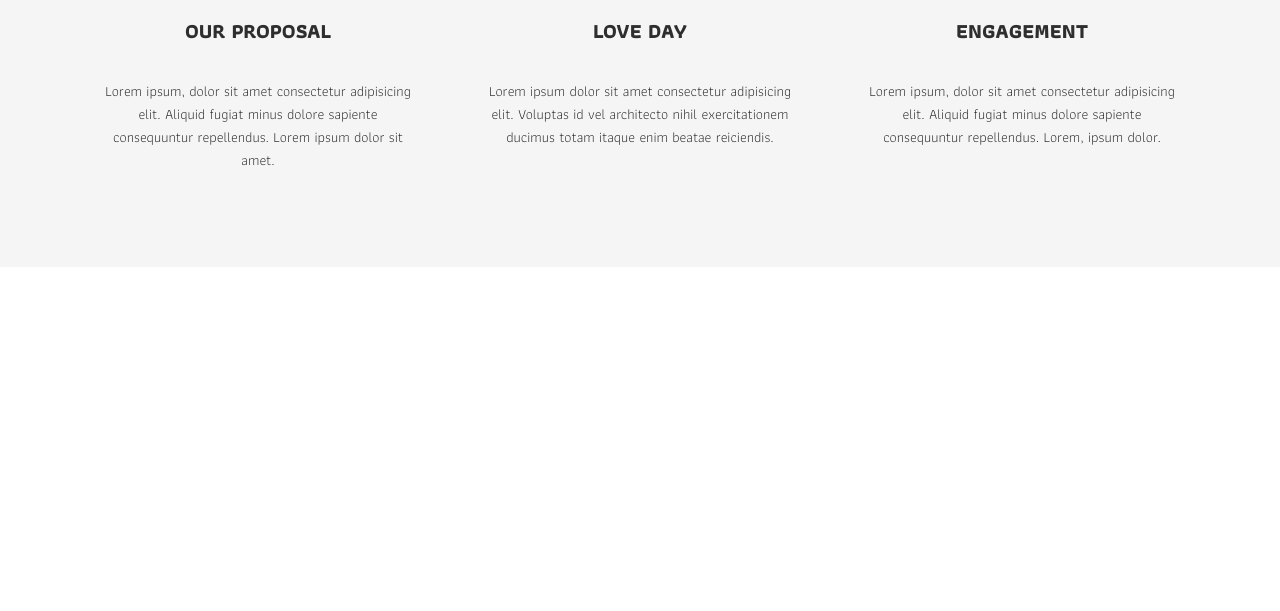
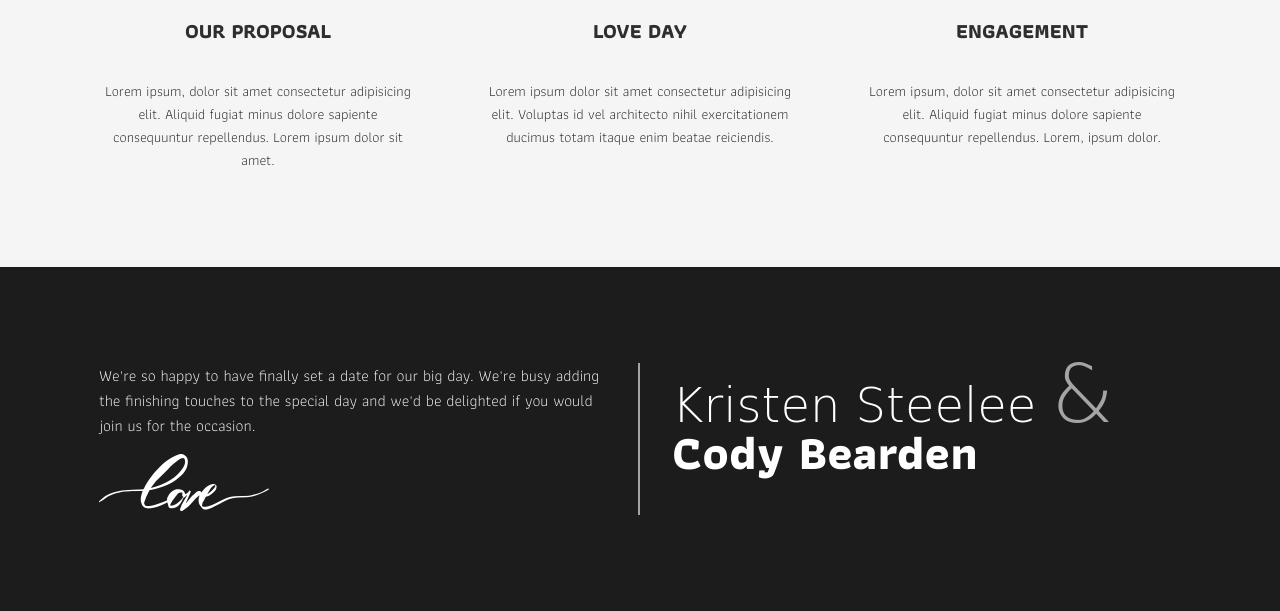
Before and after one commit to RomaVintonyak/Web_Po, a website: page index.html in a window 1280 px wide. Shown: the part 3402-4013 px from the top of the page. Before the commit the page ends 3669 px from the top, so only its background shows below. Drawn offline with nearby package versions, Linux system fonts and the light colour scheme; a web font is replaced by a local one.

Commit message:
create we are say section

```diff
--- a/index.html
+++ b/index.html
@@ -259,6 +259,26 @@
       </div><!--/.loveline__row-->
     </div><!--/.container-->
   </section><!--/.loveline-->
+  <!--we are say-->
+  <section id="areSay" class="we__say">
+    <div class="container">
+      <div class="say__row">
+        <div class="say__coll say__coll--left">
+          <p>
+            We're so happy to have finally set a date for our big day.
+            We're busy adding the finishing touches to the special day
+            and we'd be delighted if you would join us for the occasion.
+          </p>
+          <img src="img/say/love.png" alt="love">
+        </div><!--/.say__coll-->
+        <div class="say__coll say__coll--right">
+          <h2>Kristen Steelee <span>&amp;</span></h2>
+          <h3>Cody Bearden</h3>
+        </div><!--/.say__coll-->
+      </div><!--/.say__row-->
+    </div><!--/.container-->
+  </section><!--/.we__say-->
+  <!--gelery section-->
 
 
 
--- /dev/null
+++ b/scss/block/_say.scss
@@ -0,0 +1,65 @@
+/*var*/
+@import "./var.scss";
+/*helpers class*/
+@import "./help.scss";
+/*mixins*/
+@import "./mixin.scss";
+
+.we__say{
+  background-color: #1c1c1c;
+  padding: 6rem 0;
+}
+.say__row{
+  display: flex;
+  justify-content: space-between;
+  align-items: flex-start;
+}
+.say__coll{
+  width: 50%;
+  &--left{
+    position: relative;
+    text-align: left;
+    padding-right: 2rem;
+    padding-left: 2rem;
+    p{
+      font-family: $athiti;
+      color: $white;
+      font-weight: 300;
+      font-size: 1rem;
+      margin-bottom: 1rem;
+    }
+    &::after{
+      content: "";
+      position: absolute;
+      top: 0;
+      right: 0;
+      width: 2px;
+      height: 100%;
+      background-color: rgba($white, 0.6);
+    }
+  }
+  &--right{
+    padding-left: 2rem;
+    text-align: left;
+    h2{
+      font-family: $montez;
+      color: $white;
+      font-size: 3rem;
+      font-weight: 300;
+      line-height: 0;
+      margin-top: 2rem;
+      margin-bottom: 3rem;
+      span{
+        font-size: 5rem;
+        color:rgba($white, 0.6);
+      }
+    }
+    h3{
+      font-family: $athiti;
+      color: $white;
+      font-weight: 700;
+      font-size: 3rem;
+      line-height: 0;
+    }
+  }
+}
--- a/scss/style.scss
+++ b/scss/style.scss
@@ -4,24 +4,6 @@
 @import "./help.scss";
 /*mixins*/
 @import "./mixin.scss";
-/*vendor*/
-/*slick*/
-@import "vendor/slick.scss";
-/*block*/
-/*container*/
-@import "block/container.scss";
-/*nav*/
-@import "block/nav.scss";
-/*btn*/
-@import "block/btn.scss";
-/*intro*/
-@import "block/intro.scss";
-/*aboutUS*/
-@import "block/aboutUs.scss";
-/*wedding event*/
-@import "block/weddingEvent.scss";
-/*loveline*/
-@import "block/loveline.scss";
 /*main style*/
 html{
   font-size: 16px;
@@ -60,3 +42,23 @@ a {
 .alert{
   background-attachment: fixed;
 }
+/*vendor*/
+/*slick*/
+@import "vendor/slick.scss";
+/*block*/
+/*container*/
+@import "block/container.scss";
+/*nav*/
+@import "block/nav.scss";
+/*btn*/
+@import "block/btn.scss";
+/*intro*/
+@import "block/intro.scss";
+/*aboutUS*/
+@import "block/aboutUs.scss";
+/*wedding event*/
+@import "block/weddingEvent.scss";
+/*loveline*/
+@import "block/loveline.scss";
+/*say*/
+@import "block/say.scss";
```
Also changed, not shown: css/style.css, css/style.min.css, img/say/love.png (added), 1 other file.
